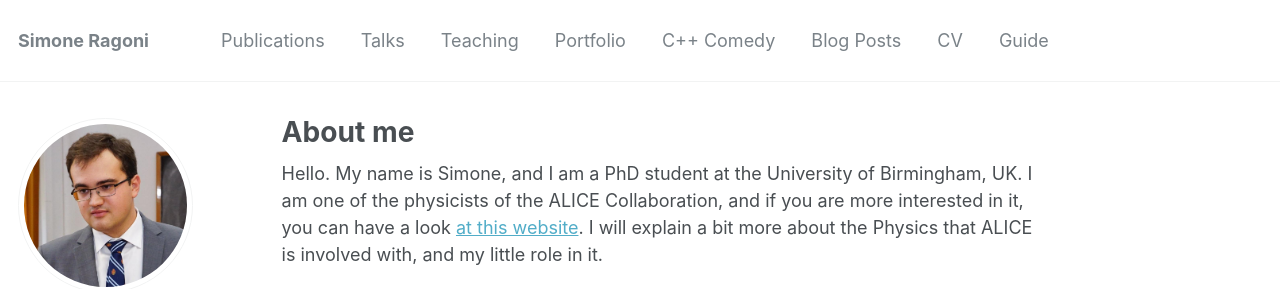
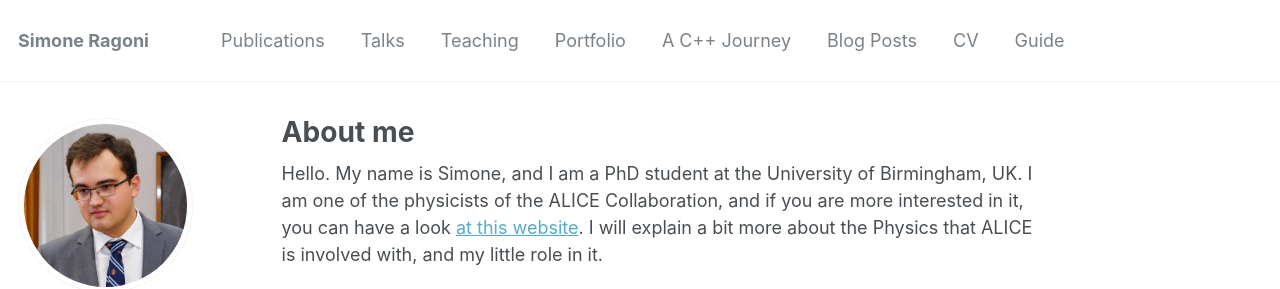
Before and after one commit to mdarabiamin/siragoni.github.io, a Jekyll site: the page built from _pages/about.md, in a window 1280 px wide. Shown: the top 289 px of the page. Built offline with Jekyll 4.4.1, drawn with Linux system fonts in a browser that asks for light colours.

Commit message:
Update navigation.yml

```diff
--- a/_data/navigation.yml
+++ b/_data/navigation.yml
@@ -12,8 +12,8 @@ main:
   - title: "Portfolio"
     url: /portfolio/
 
-  - title: "C++ Comedy"
-    url: /CppComedy/
+  - title: "A C++ Journey"
+    url: /CppJourney/
 
   - title: "Blog Posts"
     url: /year-archive/
```
